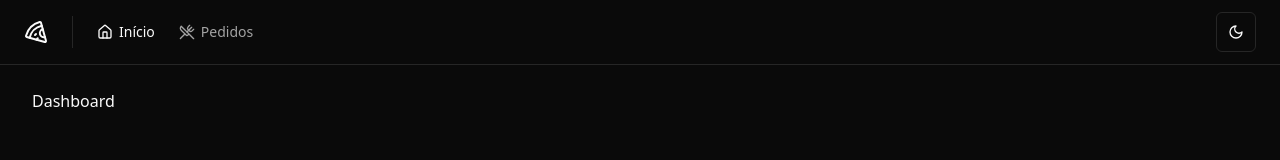
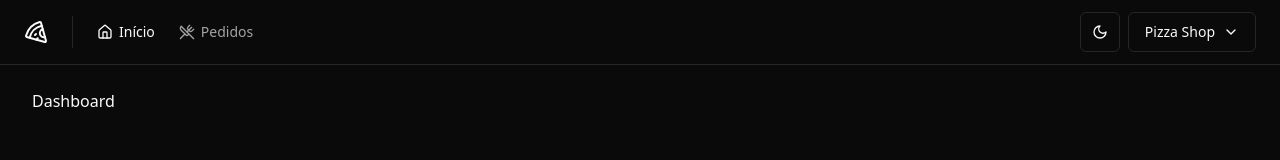
Before and after one commit to Mariano1994/pizzahshop-dashboard, a React (Vite) app: page / in a window 1280 px wide. Shown: the top 160 px of the page. Built offline with nearby package versions, Linux system fonts and the light colour scheme.

Commit message:
Created account dropdown menu

```diff
--- /dev/null
+++ b/src/components/AccountMenu.tsx
@@ -0,0 +1,38 @@
+import { DropdownMenu, DropdownMenuContent, DropdownMenuItem, DropdownMenuLabel, DropdownMenuSeparator, DropdownMenuTrigger } from "./ui/dropdown-menu"
+import { Button } from "./ui/button"
+import { Building, ChevronDown, LogOut } from "lucide-react"
+
+
+const AccountMenu = () => {
+  return (
+    <DropdownMenu>
+      <DropdownMenuTrigger asChild>
+        <Button variant="outline" className="flex items-center gap-2 select-none">
+          Pizza Shop
+          <ChevronDown/>
+        </Button>
+      </DropdownMenuTrigger>
+
+      <DropdownMenuContent align="end" className="w-56">
+        <DropdownMenuLabel className="flex flex-col">
+            <span>Mariano Capiliku</span>
+            <span className="text-xs font-normal text-muted-foreground ">marianocapiliku@gmail.com</span>
+        </DropdownMenuLabel>
+
+        <DropdownMenuSeparator/>
+        <DropdownMenuItem >
+          <Building className="w-4 h-4 mr-1"/>
+            <span>Perfil da loja</span>
+        </DropdownMenuItem>
+
+        <DropdownMenuItem className="text-rose-500 dark:text-rose-400">
+          <LogOut className="w-4 h-4 mr-1"/>
+            <span>Sair</span>
+        </DropdownMenuItem>
+
+      </DropdownMenuContent>
+    </DropdownMenu>
+  )
+}
+
+export default AccountMenu
--- a/src/components/Header.tsx
+++ b/src/components/Header.tsx
@@ -2,6 +2,7 @@
 import { Separator } from "./ui/separator"
 import NavLink from "./NavLink"
 import { ThemeToggleButton } from "./theme/theme-toggle-button"
+import AccountMenu from "./AccountMenu"
 
 const Header =() => {
   return (
@@ -25,6 +26,7 @@
 
         <div className="ml-auto flex items-center gap-2">
           <ThemeToggleButton/>
+          <AccountMenu/>
         </div>
       </div>
     </div>
--- a/src/components/pages/_layout/app.tsx
+++ b/src/pages/_layout/app.tsx
@@ -1,5 +1,5 @@
 import { Outlet } from "react-router"
-import Header from "../../Header"
+import Header from "../../components/Header"
 
 const AppLayout = () => {
 return (
--- a/src/components/pages/auth/Sign-in.tsx
+++ b/src/pages/auth/Sign-in.tsx
@@ -1,8 +1,8 @@
 import * as z from 'zod'
 import { Helmet } from "react-helmet-async"
-import { Label } from "../../ui/label"
-import { Input } from "../../ui/input"
-import { Button } from "../../ui/button"
+import { Label } from "../../components/ui/label"
+import { Input } from "../../components/ui/input"
+import { Button } from "../../components/ui/button"
 import {useForm} from 'react-hook-form'
 import { toast } from "sonner"
 import { Link } from "react-router"
--- a/src/components/pages/auth/Sign-up.tsx
+++ b/src/pages/auth/Sign-up.tsx
@@ -1,7 +1,7 @@
 import { Helmet } from "react-helmet-async"
-import { Label } from "../../ui/label"
-import { Input } from "../../ui/input"
-import { Button } from "../../ui/button"
+import { Label } from "../../components/ui/label"
+import { Input } from "../../components/ui/input"
+import { Button } from "../../components/ui/button"
 import {useForm} from 'react-hook-form'
 import * as z from 'zod'
 import { toast } from "sonner"
```
Also changed, not shown: src/routes.tsx (+5 -5 lines), src/pages/_layout/auth.tsx (renamed from src/components/pages/_layout/auth.tsx), src/pages/app/Dashboard.tsx (renamed from src/components/pages/app/Dashboard.tsx).
